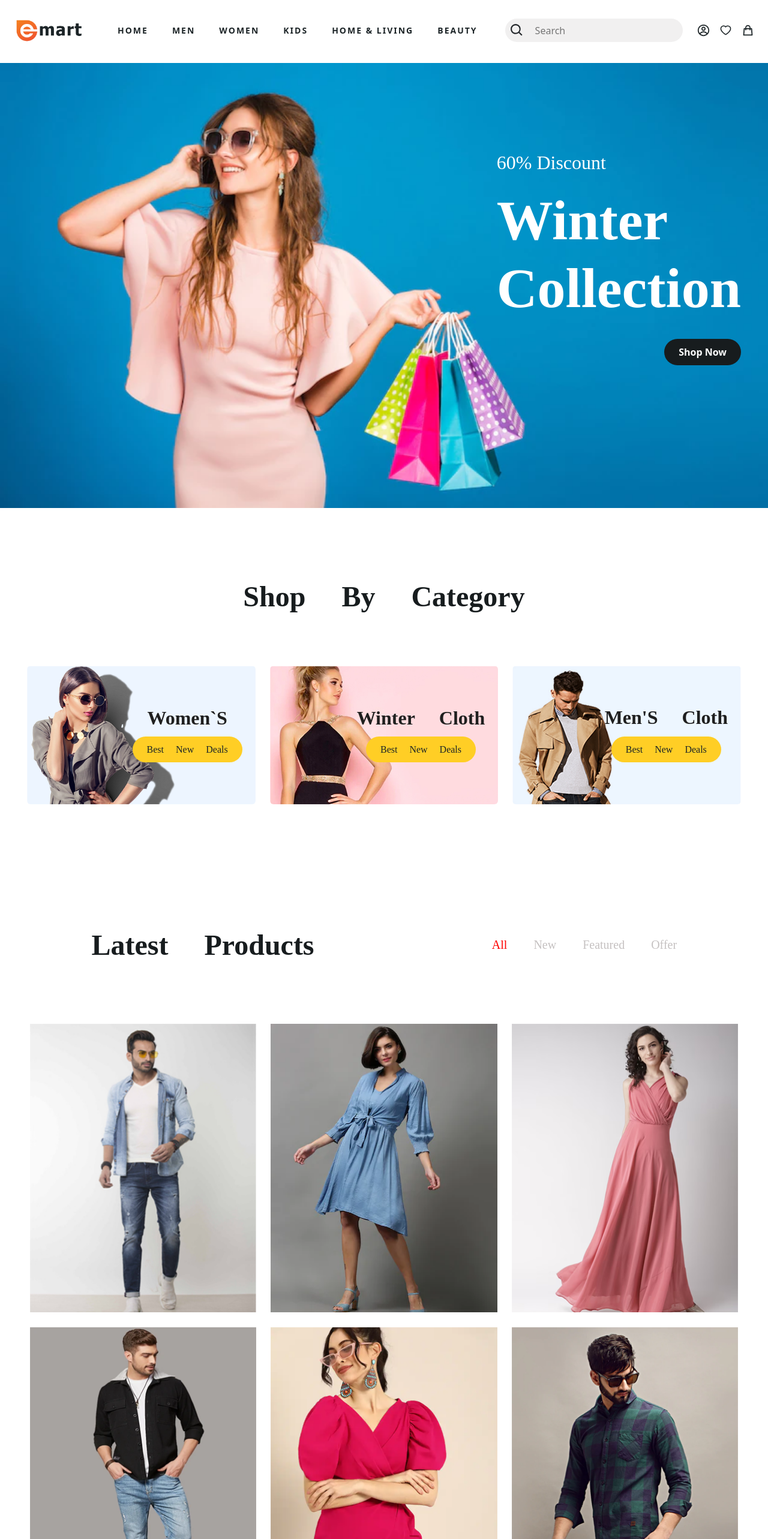
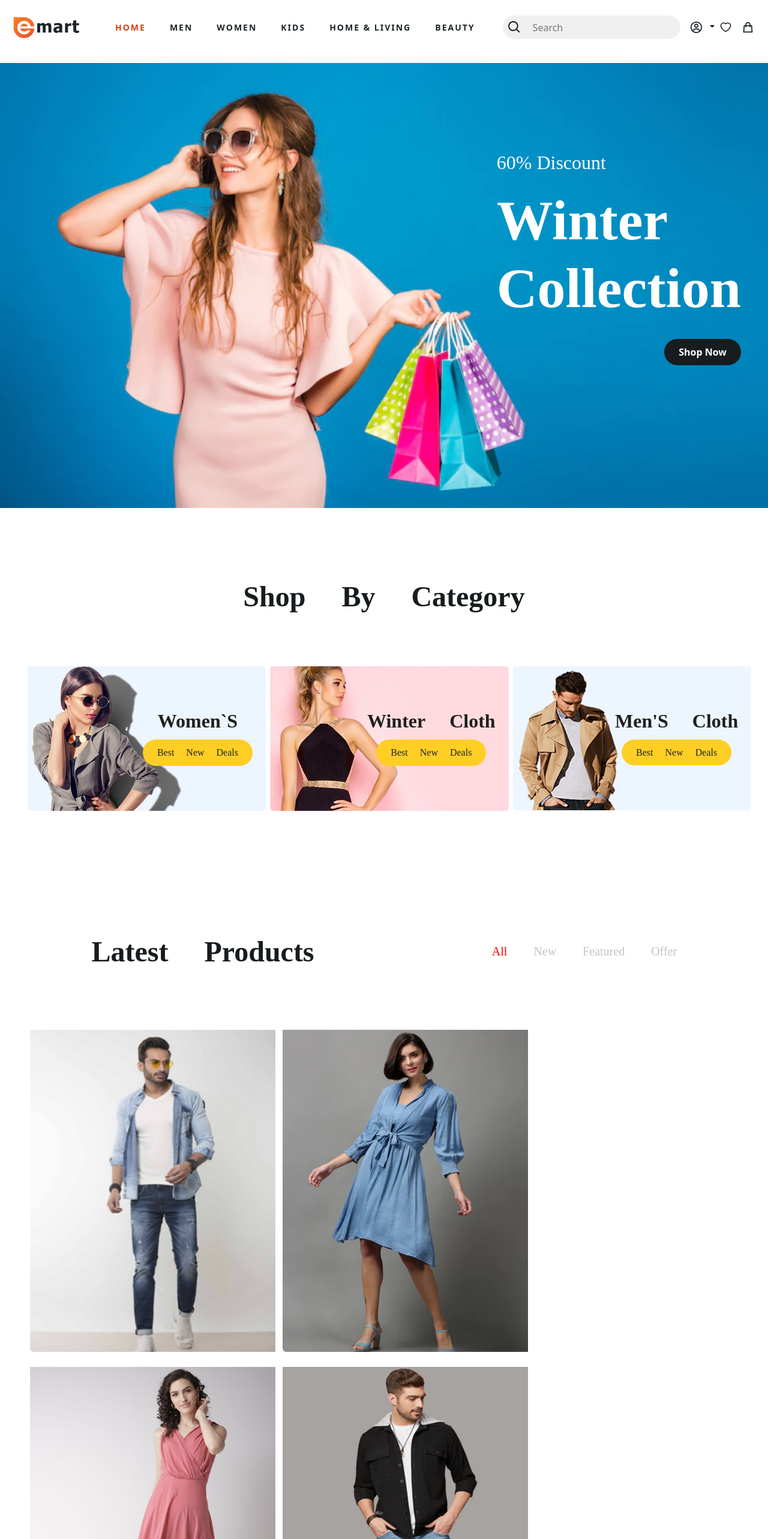
Before and after one commit to NikitaClarigo/Ecommerce-dumy, a React (Create React App) app: page / in a window 1280 px wide. Shown: the top 2566 px of the page at 60% size. Built offline with nearby package versions, Linux system fonts and the light colour scheme.

Commit message:
first commit

```diff
--- a/package.json
+++ b/package.json
@@ -1,6 +1,7 @@
 {
   "name": "ecommerce-app",
   "version": "0.1.0",
+  "homepage": "https://nikitaclarigo.github.io/Ecommerce-dumy/",
   "private": true,
   "dependencies": {
     "@mui/material": "^5.11.2",
--- a/src/Components/Footer/Footer.css
+++ b/src/Components/Footer/Footer.css
@@ -27,3 +27,6 @@
     font-size: 46px;
     padding: 9px;
 }
+.footer-icon:hover {
+    color:#d24011;
+}
--- a/src/Components/Header/Header.css
+++ b/src/Components/Header/Header.css
@@ -3,8 +3,18 @@
     align-items: center;
     position: relative;
     background: white;
-    padding: 20px;
+    padding: 15px;
 }
+.active{
+    color: #d24011 !important;
+}
+.header li:hover{
+    border-bottom: 2px solid #d24011;
+}
+/* .active li:hover {
+    cursor: not-allowed !important;
+} */
+
 .logo{
     width: 10%;
 }
@@ -48,11 +58,37 @@ input:focus {
     text-align: revert;
     position: absolute;
     right: 15px;
+    display: inline-flex;
+}
+.profile.dropdown button {
+    background: transparent;
+    border: none;
+    color: black;
+    padding: 0px;
 }
 .icon-size{
     font-Size: 37px;
     padding: 8px;
     color: #1c2427;
+}
+.profile-dropdown {
+    width: 319px;
+    margin-top: 20px !important;
+    border: none !important;
+    padding-top: 22px !important;
+    box-shadow: rgb(100 100 111 / 50%) 0px 7px 29px 0px;
+}
+.profile-dropdown p {
+    font-size: 15px;
+    line-height: 6px;
+}
+.profile-dropdown button {
+    border: 2px solid #d24011 !important;
+    padding: 10px 22px !important;
+    color: #d24011 !important;
+    font-weight: 600;
+    font-size: 13px;
+    text-transform: uppercase;
 }
 .main{
     position: fixed;
--- a/src/Components/Header/Header.jsx
+++ b/src/Components/Header/Header.jsx
@@ -7,6 +7,7 @@ import { AiOutlineHeart } from "react-icons/ai";
 import { HiOutlineShoppingBag } from "react-icons/hi";
 import { NavLink } from "react-router-dom";
 import { Link } from 'react-router-dom';
+import Dropdown from 'react-bootstrap/Dropdown';
 
 export default function Header() {
     return (
@@ -50,7 +51,49 @@ export default function Header() {
                     </form>
                 </div>
                 <div className='icon'>
-                    <CgProfile className='icon-size' />
+                    <Dropdown className='profile'>
+                        <Dropdown.Toggle>
+                            <CgProfile className='icon-size' />
+                        </Dropdown.Toggle>
+                        <Dropdown.Menu className='profile-dropdown'>
+                            <Dropdown.Item>
+                                <h6><b>Welcome</b></h6>
+                                <h6>To access account and manage orders</h6>
+                            </Dropdown.Item>
+                            <Dropdown.Item>
+                                <button className='text-centre'>Login / signup</button>
+                                <hr />
+                            </Dropdown.Item>
+                            <Dropdown.Item href="#">
+                                <p>Orders</p>
+                            </Dropdown.Item>
+                            <Dropdown.Item href="#">
+                                <p>Wishlist</p>
+                            </Dropdown.Item>
+                            <Dropdown.Item href="#">
+                                <p>Gift Cards</p>
+                            </Dropdown.Item>
+                            <Dropdown.Item href="#">
+                                <p>Contact Us</p>
+                                <hr />
+                            </Dropdown.Item>
+                            <Dropdown.Item href="#">
+                                <p>Emart Credits</p>
+                            </Dropdown.Item>
+                            <Dropdown.Item href="#">
+                                <p>Coupons</p>
+                            </Dropdown.Item>
+                            <Dropdown.Item href="#">
+                                <p>Saved Cards</p>
+                            </Dropdown.Item>
+                            <Dropdown.Item href="#">
+                                <p>Saved VPA</p>
+                            </Dropdown.Item>
+                            <Dropdown.Item href="#">
+                                <p>Saved Addresses</p>
+                            </Dropdown.Item>
+                        </Dropdown.Menu>
+                    </Dropdown>
                     <AiOutlineHeart className='icon-size' />
                     <HiOutlineShoppingBag className='icon-size' />
                 </div>
--- a/src/Screens/Main/Main.css
+++ b/src/Screens/Main/Main.css
@@ -27,6 +27,12 @@
     padding: 10px 24px;
     border-radius: 30px;
     font-weight: 600;
+    transition: all 0.3s ease-out;
+}
+.top-right button:hover{
+    box-shadow: inset 12em 0 #e9bdb6;
+    cursor: pointer;
+    color: rgb(0, 0, 0);
 }
 .main-page{
     padding-top: 120px;
@@ -46,11 +52,19 @@
 }
 .single-category .category-img {
     position: relative;
+    width: 398px;
+    overflow: hidden;
 }
 .single-category .category-img img {
-    width: 100%;
+    width: 398px;
+    transform: scale(1);
+    transition: .5s;
     border-radius: 6px;
 }
+.single-category .category-img img:hover {
+    transform: scale(1.5);
+    opacity: .8;
+  }
 .category-area .single-category .category-img .category-caption {
     position: absolute;
     top: 50%;
@@ -77,6 +91,12 @@
     padding: 13px 24px;
     border-radius: 30px;
     display: inline-block;
+    transition: all 0.3s ease-out;
+}
+.category-area .single-category .category-img .category-caption .best a:hover{
+    box-shadow: inset 12em 0 #171c1e;
+    cursor: pointer;
+    color: white !important;
 }
 .tab {
     list-style-type: none;
@@ -96,11 +116,21 @@
 .tab-content {
     padding: 60px 50px;
 }
-.product-img{
-    width: 100%;
+.product-col{
+    position: relative;
+    width: 421px !important;
+    overflow: hidden;
+}
+.product-img {
     padding-top: 25px;
+    width: 421px;
+    transform: scale(1);
+    transition: .5s;
+    border-radius: 6px;
 }
-
+.product-img:hover{
+    transform: scale(0.9);
+}
 .lf-padding {
     padding-left: 60px;
     padding-right: 60px;
--- a/src/Screens/Main/Main.jsx
+++ b/src/Screens/Main/Main.jsx
@@ -79,52 +79,52 @@ export default function Main() {
                     </TabList>
                     <TabPanel eventKey="first">
                         <div className='tab-content row'>
-                            <div className='col-md-4'>
+                            <div className='col-md-4 product-col'>
                                 <img src={p1} className='product-img' />
                             </div>
-                            <div className='col-md-4'>
+                            <div className='col-md-4 product-col'>
                                 <img src={p5} className='product-img' />
                             </div>
-                            <div className='col-md-4'>
+                            <div className='col-md-4 product-col'>
                                 <img src={p3} className='product-img' />
                             </div>
-                            <div className='col-md-4'>
+                            <div className='col-md-4 product-col'>
                                 <img src={p2} className='product-img' />
                             </div>
-                            <div className='col-md-4'>
+                            <div className='col-md-4 product-col'>
                                 <img src={p4} className='product-img' />
                             </div>
-                            <div className='col-md-4'>
+                            <div className='col-md-4 product-col'>
                                 <img src={p6} className='product-img' />
                             </div>
                         </div>
                     </TabPanel>
                     <TabPanel eventKey="second">
                         <div className='tab-content row'>
-                            <div className='col-md-4'>
+                            <div className='col-md-4 product-col'>
                                 <img src={p6} className='product-img' />
                             </div>
-                            <div className='col-md-4'>
+                            <div className='col-md-4 product-col'>
                                 <img src={p3} className='product-img' />
                             </div>
                         </div>
                     </TabPanel>
                     <TabPanel eventKey="third">
                         <div className='tab-content row'>
-                            <div className='col-md-4'>
+                            <div className='col-md-4 product-col'>
                                 <img src={p4} className='product-img' />
                             </div>
-                            <div className='col-md-4'>
+                            <div className='col-md-4 product-col'>
                                 <img src={p5} className='product-img' />
                             </div>
                         </div>
                     </TabPanel>
                     <TabPanel eventKey="fourth">
                         <div className='tab-content row'>
-                            <div className='col-md-4'>
+                            <div className='col-md-4 product-col'>
                                 <img src={p2} className='product-img' />
                             </div>
-                            <div className='col-md-4'>
+                            <div className='col-md-4 product-col'>
                                 <img src={p1} className='product-img' />
                             </div>
                         </div>
--- a/src/Screens/Men/Men.css
+++ b/src/Screens/Men/Men.css
@@ -34,6 +34,11 @@
     border: 1px solid #f1f1f1;
     box-shadow: rgb(100 100 111 / 20%) 0px 7px 29px 0px;
     margin-bottom: 20px;
+    transform: scale(1);
+    transition: .5s;
+}
+.brand-product:hover {
+    transform: scale(0.9);
 }
 .brand{
     display: flex;
```
Also changed, not shown: src/Screens/Login/Login.jsx (added, +9 -0 lines), 8 other files (tests, documents, lock files or other folders).
